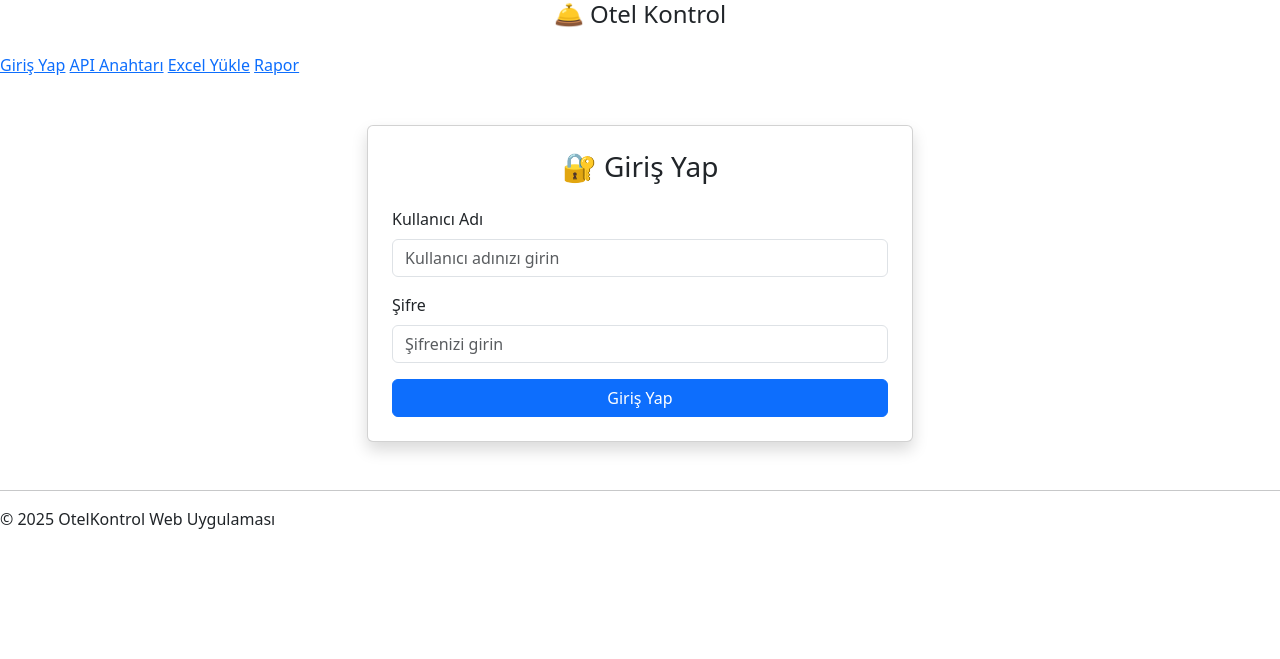
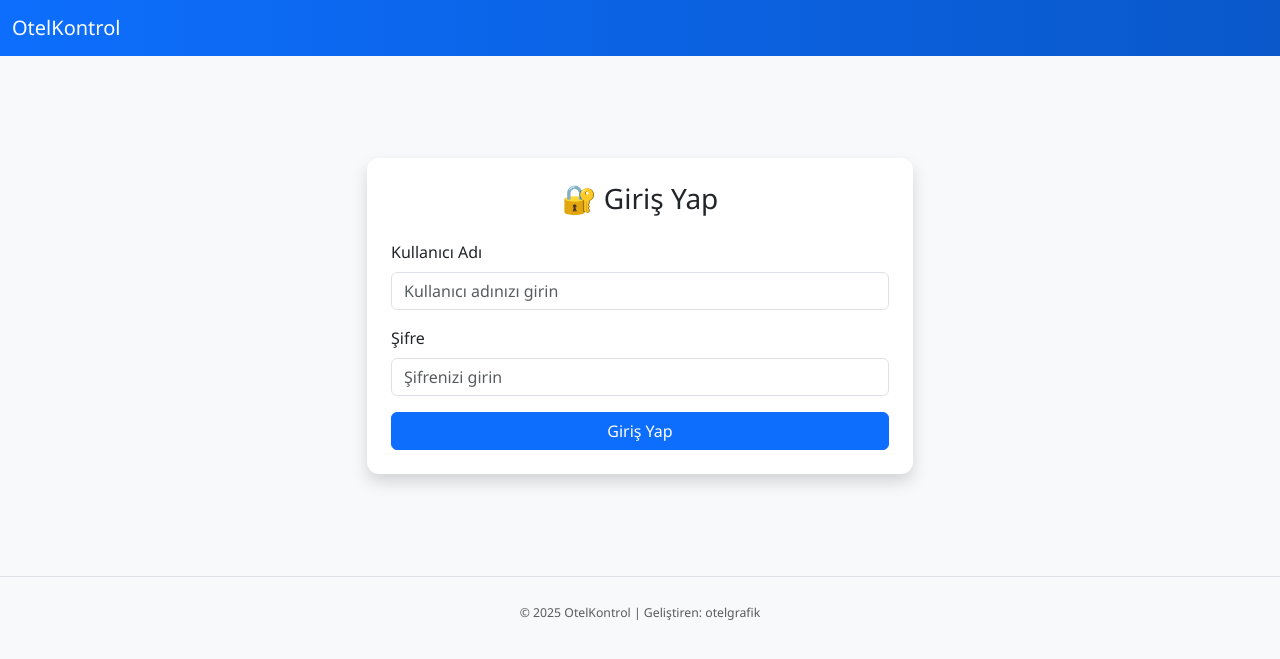
Before and after one commit to GrafikOtelCM/otelkontrol_web, a Flask app: page / in a window 1280 px wide. Shown: the top 659 px of the page. Run offline with Flask 3, Linux system fonts and the light colour scheme.

Commit message:
base.html güncellendi: navbar ve dinamik rapor linki eklendi

```diff
--- a/templates/base.html
+++ b/templates/base.html
@@ -3,39 +3,46 @@
 <head>
   <meta charset="UTF-8">
   <meta name="viewport" content="width=device-width, initial-scale=1">
-  <title>Otel Kontrol Sistemi</title>
-
-  <!-- Bootstrap CSS (CDN) -->
+  <title>OtelKontrol</title>
   <link href="https://cdn.jsdelivr.net/npm/bootstrap@5.3.2/dist/css/bootstrap.min.css" rel="stylesheet">
-
-  <!-- Google Fonts -->
-  <link href="https://fonts.googleapis.com/css2?family=Inter:wght@400;600&display=swap" rel="stylesheet">
-
-  <!-- Custom CSS -->
-  <link rel="stylesheet" href="{{ url_for('static', filename='css/style.css') }}">
+  <link href="{{ url_for('static', filename='css/style/style.css') }}" rel="stylesheet">
 </head>
 <body>
 
-  <!-- Sidebar -->
-  <div class="sidebar">
-    <h4 class="text-center mb-4">🛎️ Otel Kontrol</h4>
-    <a href="{{ url_for('login') }}">Giriş Yap</a>
-    <a href="{{ url_for('apikey') }}">API Anahtarı</a>
-    <a href="{{ url_for('upload') }}">Excel Yükle</a>
-    <a href="{{ url_for('report') }}">Rapor</a>
-  </div>
+  <nav class="navbar navbar-expand-lg navbar-dark bg-dark">
+    <div class="container-fluid">
+      <a class="navbar-brand" href="{{ url_for('login') }}">OtelKontrol</a>
+      <button class="navbar-toggler" type="button" data-bs-toggle="collapse" data-bs-target="#navbarNav">
+        <span class="navbar-toggler-icon"></span>
+      </button>
+      <div class="collapse navbar-collapse" id="navbarNav">
+        <ul class="navbar-nav ms-auto">
+          {% if 'username' in session %}
+            <li class="nav-item">
+              <a class="nav-link" href="{{ url_for('upload') }}">Dosya Yükle</a>
+            </li>
+            {% if session.get('filename') %}
+            <li class="nav-item">
+              <a class="nav-link" href="{{ url_for('report', filename=session.get('filename')) }}">Rapor</a>
+            </li>
+            {% endif %}
+            <li class="nav-item">
+              <a class="nav-link" href="{{ url_for('logout') }}">Çıkış Yap</a>
+            </li>
+          {% endif %}
+        </ul>
+      </div>
+    </div>
+  </nav>
 
-  <!-- Main Content -->
-  <div class="content">
+  <main class="py-4">
     {% block content %}{% endblock %}
-    <footer class="mt-5">
-      <hr>
-      <p>© 2025 OtelKontrol Web Uygulaması</p>
-    </footer>
-  </div>
+  </main>
 
-  <!-- Bootstrap JS (CDN) -->
+  <footer class="text-center py-4 text-muted border-top mt-5">
+    <small>© 2025 OtelKontrol | Geliştiren: otelgrafik</small>
+  </footer>
+
   <script src="https://cdn.jsdelivr.net/npm/bootstrap@5.3.2/dist/js/bootstrap.bundle.min.js"></script>
-  {% block scripts %}{% endblock %}
 </body>
 </html>
```
